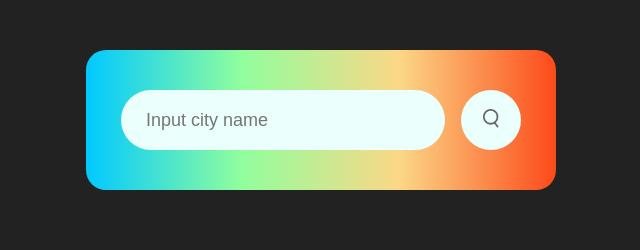
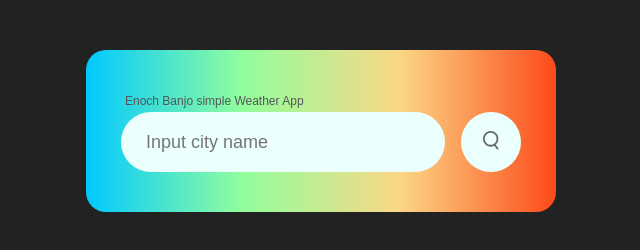
Before and after one commit to Timiprogs/Weather-App, a plain HTML site: page index.html in a window 1280 px wide. Shown: the whole page, without its empty margins (319-959 px from the left). Drawn offline with Linux system fonts and the light colour scheme.

Commit message:
new commit include Enoch Banjo

```diff
--- a/index.css
+++ b/index.css
@@ -24,6 +24,12 @@ background: #222;
       text-align:center;
 }
 
+.enoch-text{
+      text-align: left;
+      font-size: 12px;
+      padding: 4px;
+      color: #555;
+}
 .search{
       width: 100%;
       display: flex;
--- a/index.html
+++ b/index.html
@@ -8,6 +8,7 @@
   </head>
   <body>
     <div class="card">
+      <p class="enoch-text">Enoch Banjo simple Weather App</p>
       <div class="search">
         <input type="text" placeholder="Input city name" spellcheck="false" />
         <button><img src="images/search.png" alt="" /></button>
```
